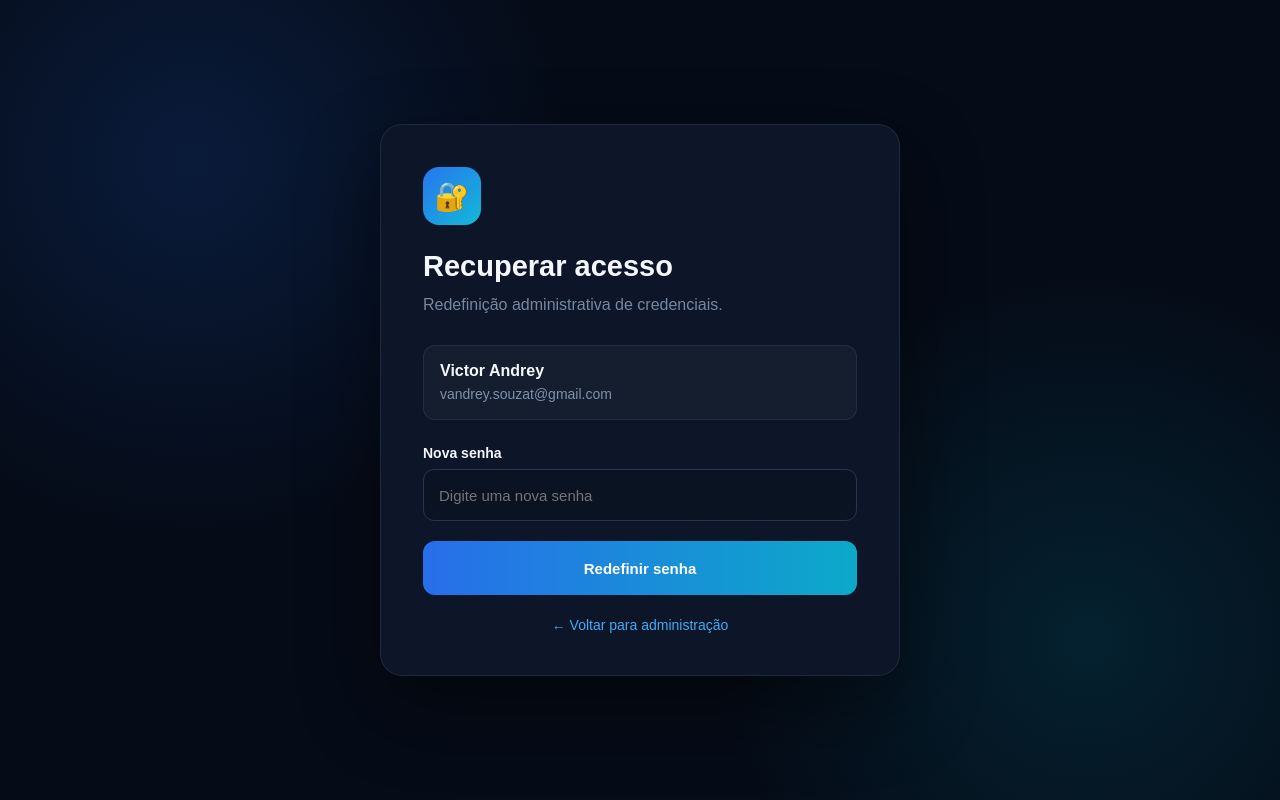
After one commit to vandreysouzat-code/cloud-security-monitor, a Flask app: page /admin/recuperar-victor in a window 1280 px wide. The commit adds this page. Run offline with Flask 3, Linux system fonts and the light colour scheme; the visitor is signed in with stand-in values (Sample User, id 1); data comes from the database, SQL or seed files in the repository; some libraries are stand-ins or nearby versions.

Commit message:
fix: restore Victor account access

```diff
--- a/api.py
+++ b/api.py
@@ -1587,3 +1587,50 @@ def admin_alterar_role(user_id):
             "role": role
         }
     }), 200
+
+
+@app.route("/admin/recuperar-victor", methods=["GET", "POST"])
+@admin_required
+def admin_recuperar_victor():
+
+    user_id = 2
+
+    if request.method == "POST":
+
+        nova_senha = str(request.form.get("senha", "")).strip()
+
+        if len(nova_senha) < 6:
+            return render_template(
+                "admin_recovery.html",
+                erro="A senha precisa ter pelo menos 6 caracteres."
+            )
+
+        with conectar() as conn:
+
+            usuario = conn.execute(
+                "SELECT id, nome, email FROM users WHERE id = ?",
+                (user_id,)
+            ).fetchone()
+
+            if not usuario:
+                return render_template(
+                    "admin_recovery.html",
+                    erro="Usuário Victor Andrey não encontrado."
+                )
+
+            senha_hash = generate_password_hash(nova_senha)
+
+            conn.execute(
+                "UPDATE users SET senha_hash = ?, ativo = 1 WHERE id = ?",
+                (senha_hash, user_id)
+            )
+
+            conn.commit()
+
+        return render_template(
+            "admin_recovery.html",
+            sucesso=True,
+            usuario=usuario
+        )
+
+    return render_template("admin_recovery.html")
--- /dev/null
+++ b/templates/admin_recovery.html
@@ -0,0 +1,223 @@
+<!DOCTYPE html>
+<html lang="pt-BR">
+
+<head>
+
+<meta charset="UTF-8">
+<meta name="viewport" content="width=device-width, initial-scale=1.0">
+
+<title>Recuperar acesso — Cloud Security Monitor</title>
+
+<style>
+
+* {
+    box-sizing: border-box;
+}
+
+body {
+    margin: 0;
+    min-height: 100vh;
+    font-family: Arial, Helvetica, sans-serif;
+    background:
+        radial-gradient(circle at 15% 20%, rgba(30,100,220,.18), transparent 30%),
+        radial-gradient(circle at 85% 80%, rgba(0,190,220,.12), transparent 30%),
+        #050b17;
+    color: #f4f7fb;
+    display: flex;
+    align-items: center;
+    justify-content: center;
+    padding: 25px;
+}
+
+.card {
+    width: 100%;
+    max-width: 520px;
+    background: #0d1628;
+    border: 1px solid rgba(255,255,255,.08);
+    border-radius: 22px;
+    padding: 42px;
+    box-shadow: 0 30px 80px rgba(0,0,0,.45);
+}
+
+.logo {
+    width: 58px;
+    height: 58px;
+    border-radius: 16px;
+    display: flex;
+    align-items: center;
+    justify-content: center;
+    font-size: 28px;
+    background: linear-gradient(135deg,#2875ef,#12b9d8);
+    margin-bottom: 25px;
+}
+
+h1 {
+    margin: 0;
+    font-size: 29px;
+}
+
+.subtitle {
+    color: #7787a0;
+    margin: 10px 0 28px;
+    line-height: 1.5;
+}
+
+.user {
+    padding: 16px;
+    border-radius: 12px;
+    background: rgba(255,255,255,.035);
+    border: 1px solid rgba(255,255,255,.07);
+    margin-bottom: 25px;
+}
+
+.user strong {
+    display: block;
+    margin-bottom: 5px;
+}
+
+.user span {
+    color: #7f90a8;
+    font-size: 14px;
+}
+
+label {
+    display: block;
+    margin-bottom: 8px;
+    font-size: 14px;
+    font-weight: 600;
+}
+
+input {
+    width: 100%;
+    height: 52px;
+    border-radius: 11px;
+    border: 1px solid #263650;
+    background: #091322;
+    color: white;
+    padding: 0 15px;
+    font-size: 15px;
+    outline: none;
+}
+
+input:focus {
+    border-color: #2984ee;
+    box-shadow: 0 0 0 3px rgba(41,132,238,.12);
+}
+
+button {
+    width: 100%;
+    height: 54px;
+    margin-top: 20px;
+    border: 0;
+    border-radius: 12px;
+    background: linear-gradient(90deg,#286eea,#0ca9c9);
+    color: white;
+    font-weight: 700;
+    font-size: 15px;
+    cursor: pointer;
+}
+
+.success {
+    padding: 15px;
+    border-radius: 11px;
+    background: rgba(25,190,130,.10);
+    border: 1px solid rgba(25,190,130,.25);
+    color: #48e4aa;
+    margin-bottom: 20px;
+}
+
+.error {
+    padding: 15px;
+    border-radius: 11px;
+    background: rgba(220,70,70,.10);
+    border: 1px solid rgba(220,70,70,.25);
+    color: #ff9999;
+    margin-bottom: 20px;
+}
+
+.back {
+    display: block;
+    text-align: center;
+    margin-top: 22px;
+    color: #42aaf5;
+    text-decoration: none;
+    font-size: 14px;
+}
+
+</style>
+
+</head>
+
+<body>
+
+<div class="card">
+
+    <div class="logo">🔐</div>
+
+    <h1>Recuperar acesso</h1>
+
+    <div class="subtitle">
+        Redefinição administrativa de credenciais.
+    </div>
+
+    {% if sucesso %}
+
+        <div class="success">
+            ✓ Senha redefinida com sucesso.
+            <br><br>
+            O usuário já pode entrar novamente no sistema.
+        </div>
+
+        <div class="user">
+            <strong>Victor Andrey</strong>
+            <span>vandrey.souzat@gmail.com</span>
+        </div>
+
+        <a class="back" href="/admin">
+            ← Voltar para administração
+        </a>
+
+    {% else %}
+
+        {% if erro %}
+            <div class="error">
+                {{ erro }}
+            </div>
+        {% endif %}
+
+        <div class="user">
+            <strong>Victor Andrey</strong>
+            <span>vandrey.souzat@gmail.com</span>
+        </div>
+
+        <form method="POST">
+
+            <label for="senha">
+                Nova senha
+            </label>
+
+            <input
+                id="senha"
+                name="senha"
+                type="password"
+                minlength="6"
+                required
+                placeholder="Digite uma nova senha"
+            >
+
+            <button type="submit">
+                Redefinir senha
+            </button>
+
+        </form>
+
+        <a class="back" href="/admin">
+            ← Voltar para administração
+        </a>
+
+    {% endif %}
+
+</div>
+
+</body>
+</html>
```
Also changed, not shown: templates/admin.html (+34 -0 lines).
